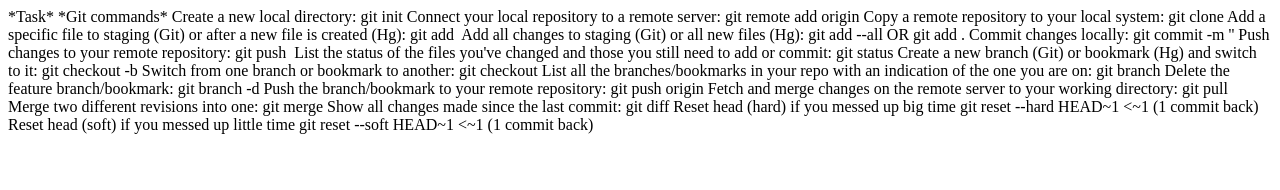
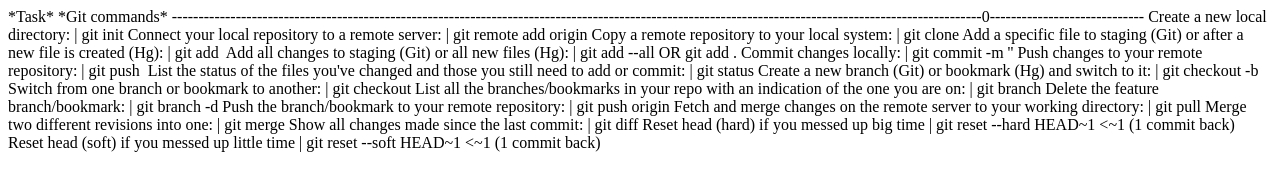
Before and after one commit to shekarroy15/shekar-gitKt.github.io, a plain HTML site: page index.html in a window 1280 px wide. Drawn offline with Linux system fonts and the light colour scheme.

Commit message:
Update index.html

```diff
--- a/index.html
+++ b/index.html
@@ -1,19 +1,20 @@
 *Task*                                                                                                                    *Git commands*
-Create a new local directory:	                                                                                            git init
-Connect your local repository to a remote server:	                                                                        git remote add origin <server_URL>
-Copy a remote repository to your local system:	                                                                          git clone <URL_to_repository>
-Add a specific file to staging (Git) or after a new file is created (Hg):	                                                git add <filename>
-Add all changes to staging (Git) or all new files (Hg):	                                                                  git add --all OR git add .
-Commit changes locally:	                                                                                                  git commit -m '<message>'
-Push changes to your remote repository:	                                                                                  git push <remote_name> <branch_name>
-List the status of the files you've changed and those you still need to add or commit:	                                  git status
-Create a new branch (Git) or bookmark (Hg) and switch to it:	                                                            git checkout -b <branch_name>
-Switch from one branch or bookmark to another:	                                                                          git checkout <branch_name>
-List all the branches/bookmarks in your repo with an indication of the one you are on:	                                  git branch
-Delete the feature branch/bookmark:	                                                                                      git branch -d <branch_name>
-Push the branch/bookmark to your remote repository:	                                                                      git push origin <branch_name>
-Fetch and merge changes on the remote server to your working directory:	                                                  git pull
-Merge two different revisions into one:	                                                                                  git merge
-Show all changes made since the last commit:	                                                                            git diff
-Reset head (hard) if you messed up big time                                                                               git reset --hard HEAD~1 <~1  (1 commit back)
-Reset head (soft) if you messed up little time                                                                            git reset --soft HEAD~1 <~1  (1 commit back)
+--------------------------------------------------------------------------------------------------------------------------------------------------------0-----------------------------
+Create a new local directory:	                                                                    |                        git init
+Connect your local repository to a remote server:	                                                |                        git remote add origin <server_URL>
+Copy a remote repository to your local system:	                                                  |                        git clone <URL_to_repository>
+Add a specific file to staging (Git) or after a new file is created (Hg):	                        |                        git add <filename>
+Add all changes to staging (Git) or all new files (Hg):	                                          |                        git add --all OR git add .
+Commit changes locally:	                                                                          |                        git commit -m '<message>'
+Push changes to your remote repository:	                                                          |                        git push <remote_name> <branch_name>
+List the status of the files you've changed and those you still need to add or commit:	          |                        git status
+Create a new branch (Git) or bookmark (Hg) and switch to it:	                                    |                        git checkout -b <branch_name>
+Switch from one branch or bookmark to another:	                                                  |                        git checkout <branch_name>
+List all the branches/bookmarks in your repo with an indication of the one you are on:	          |                        git branch
+Delete the feature branch/bookmark:	                                                              |                        git branch -d <branch_name>
+Push the branch/bookmark to your remote repository:	                                              |                        git push origin <branch_name>
+Fetch and merge changes on the remote server to your working directory:	                          |                        git pull
+Merge two different revisions into one:	                                                          |                        git merge
+Show all changes made since the last commit:	                                                    |                        git diff
+Reset head (hard) if you messed up big time                                                       |                        git reset --hard HEAD~1 <~1  (1 commit back)
+Reset head (soft) if you messed up little time                                                    |                        git reset --soft HEAD~1 <~1  (1 commit back)
```
